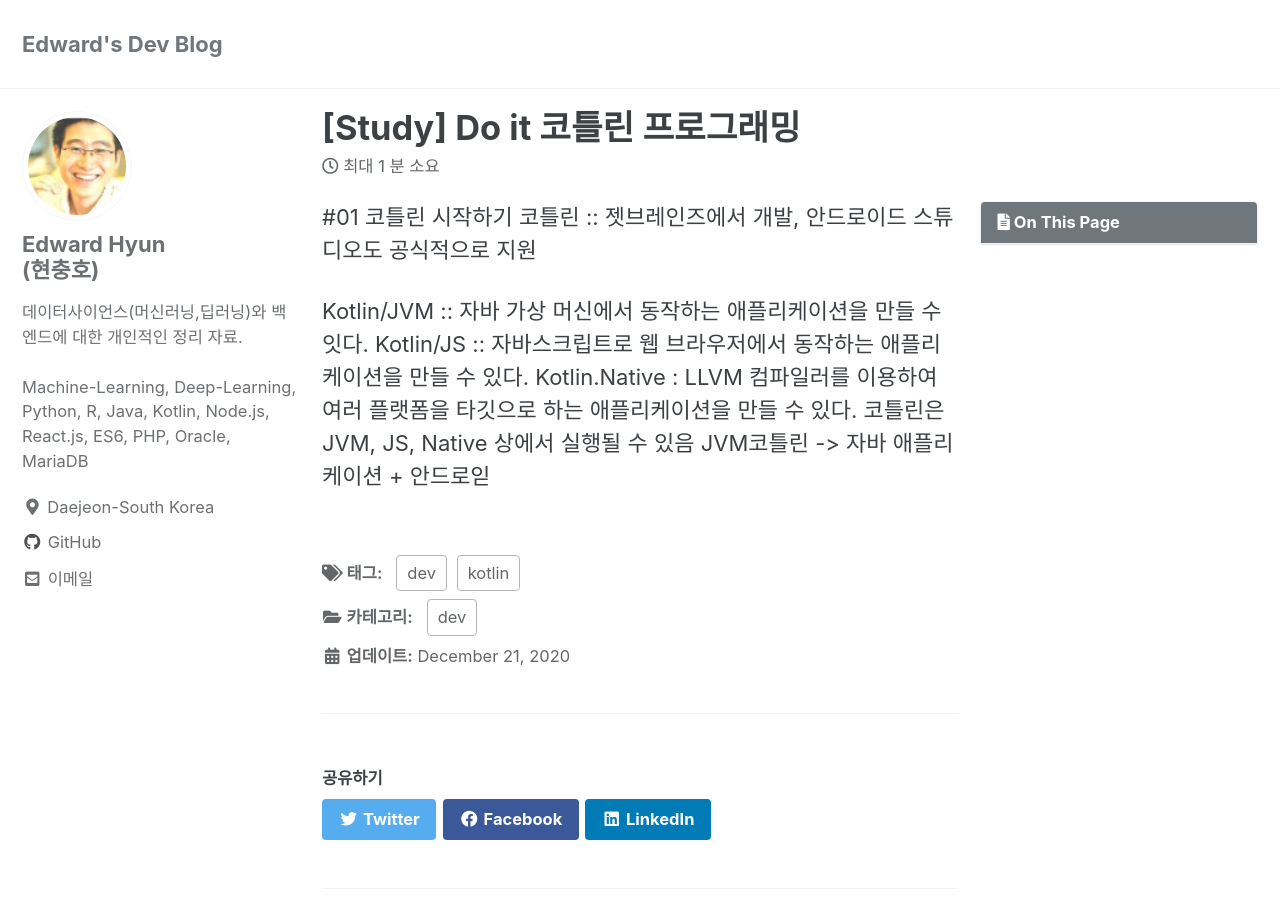
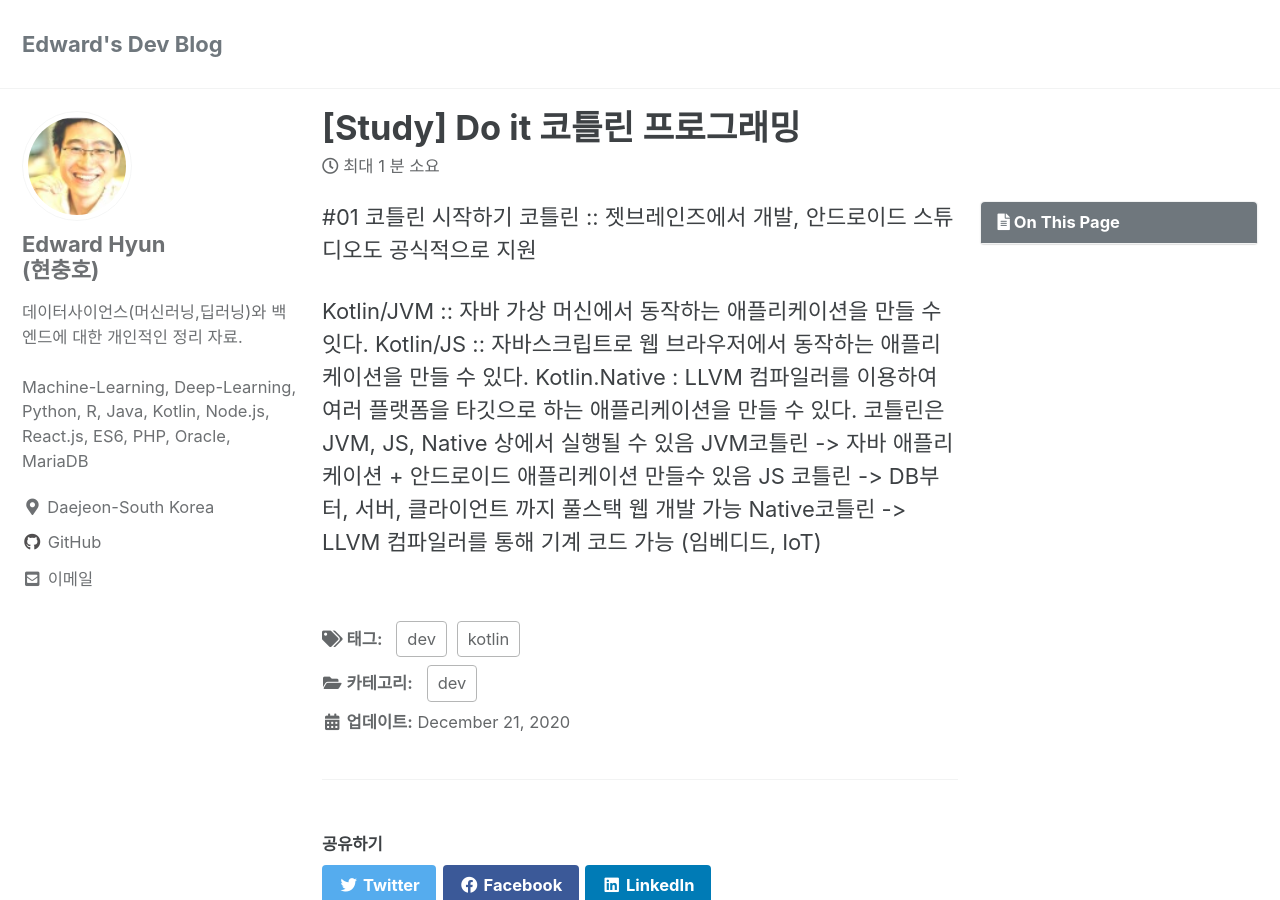
Before and after one commit to iamhch24/iamhch24.github.io, a Jekyll site: the page built from _posts/2020-12-21-[Study] Do it 코틀린 프로그래밍.md, in a window 1280 px wide and 900 px high. Built offline with Jekyll 4.4.1, drawn with Linux system fonts in a browser that asks for light colours; cached includes are drawn as plain includes.

Commit message:
_posts/2020-12-21-[Study] Do it 코틀린 프로그래밍.md updated from https://stackedit.io/

```diff
--- a/_posts/2020-12-21-[Study] Do it 코틀린 프로그래밍.md
+++ b/_posts/2020-12-21-[Study] Do it 코틀린 프로그래밍.md
@@ -14,7 +14,11 @@ Kotlin/JVM :: 자바 가상 머신에서 동작하는 애플리케이션을 만
 Kotlin/JS :: 자바스크립트로 웹 브라우저에서 동작하는 애플리케이션을 만들 수 있다.
 Kotlin.Native : LLVM 컴파일러를 이용하여 여러 플랫폼을 타깃으로 하는 애플리케이션을 만들 수 있다.
 코틀린은 JVM, JS, Native 상에서 실행될 수 있음
-JVM코틀린 -> 자바 애플리케이션 + 안드로읻
+JVM코틀린 -> 자바 애플리케이션 + 안드로이드 애플리케이션 만들수 있음
+JS 코틀린 -> DB부터, 서버, 클라이언트 까지 풀스택 웹 개발 가능
+Native코틀린 -> LLVM 컴파일러를 통해 기계 코드 가능 (임베디드, IoT)
+
+
 <!--stackedit_data:
-eyJoaXN0b3J5IjpbLTE2MDkwMDQ4NDVdfQ==
+eyJoaXN0b3J5IjpbMTE0MDg5ODkwN119
 -->
```
